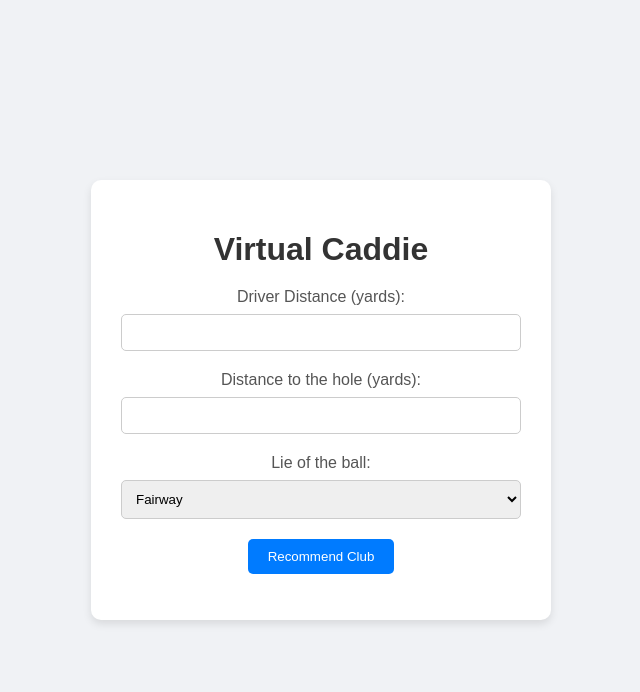
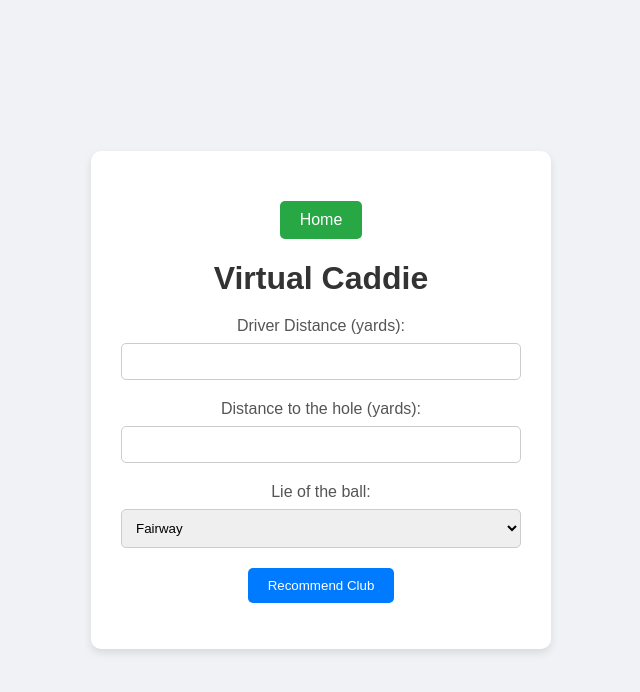
Before and after one commit to keenroudy22/vCaddie-, a plain HTML site: page index.html in a window 1280 px wide. Shown: the whole page, without its empty margins (319-959 px from the left). Drawn offline with Linux system fonts and the light colour scheme.

Commit message:
Update index.html

```diff
--- a/index.html
+++ b/index.html
@@ -57,10 +57,24 @@
         input[type="submit"]:hover {
             background-color: #0056b3;
         }
+            .home-button {
+        display: inline-block;
+        margin-top: 20px;
+        padding: 10px 20px;
+        background-color: #28a745;
+        color: #fff;
+        text-decoration: none;
+        border-radius: 5px;
+        transition: background-color 0.3s ease;
+    }
+    .home-button:hover {
+        background-color: #218838;
+    }
     </style>
 </head>
 <body>
     <div class="container">
+        <a href="https://keenroudy.com" class="home-button">Home</a>
         <h1>Virtual Caddie</h1>
         <form id="recommendForm">
             <label for="driver_distance">Driver Distance (yards):</label>
```
